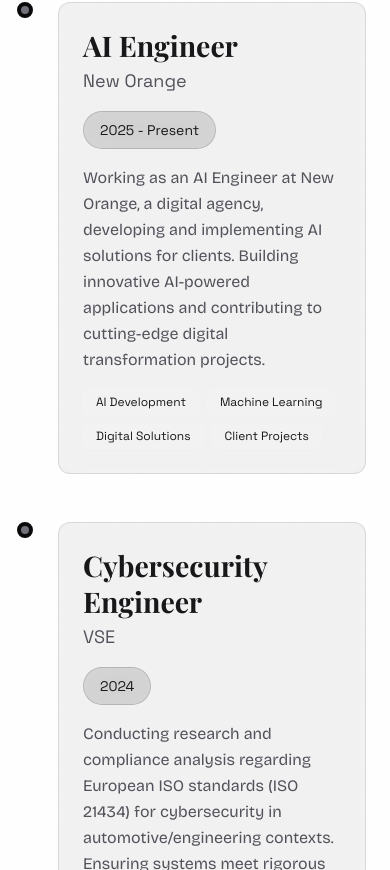
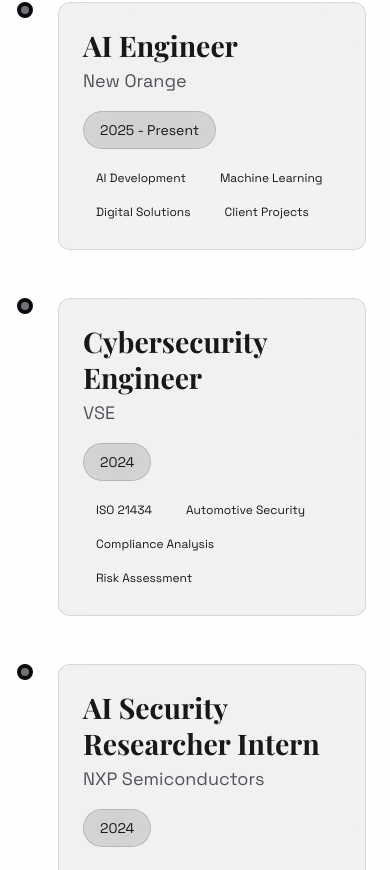
Before and after one commit to BarisAtik/portfolio, a Next.js app: page / in a window 390 px wide. Shown: the part 1154-2024 px from the top of the page. Built offline with nearby package versions, Linux system fonts and the light colour scheme.

Commit message:
Mobile optimization: hide work experience descriptions and fix phone format
- Hide work experience descriptions on mobile (hidden md:block)
- Fixed phone number format: +31 6 2616 6090 -> +31 6 26166090
- Cleaner mobile work experience cards

```diff
--- a/components/Contact.tsx
+++ b/components/Contact.tsx
@@ -20,7 +20,7 @@
   {
     icon: '📱',
     label: 'Phone',
-    value: '+31 6 2616 6090',
+    value: '+31 6 26166090',
     link: 'tel:+31626166090',
   },
   {
--- a/components/WorkExperience.tsx
+++ b/components/WorkExperience.tsx
@@ -62,7 +62,7 @@
           </span>
         </div>
 
-        <p className="text-steel-gray leading-relaxed mb-4">
+        <p className="text-steel-gray leading-relaxed mb-4 hidden md:block">
           {experience.description}
         </p>
 
```
